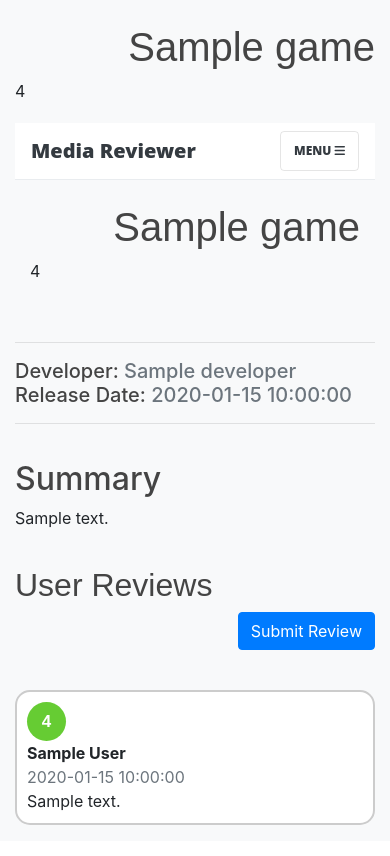
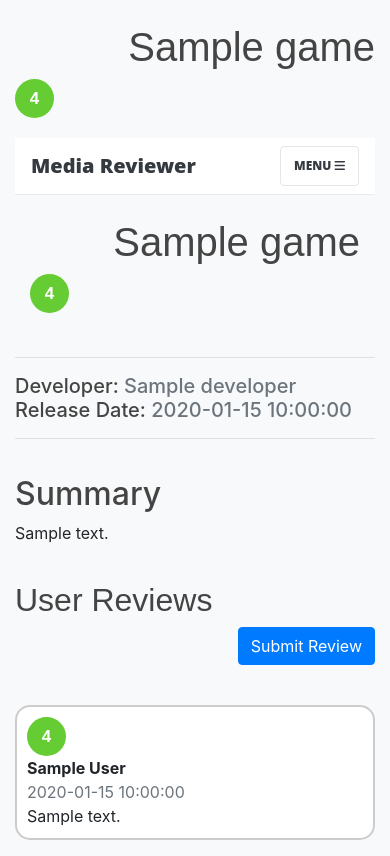
Before and after one commit to Code-Institute-Submissions/Jakejamesreid-Media-Reviewer, a Flask app: page /games/1 in a window 390 px wide. Shown: the part 57-913 px from the top of the page. Before the commit the page ends 882 px from the top, so only its background shows below. Run offline with Flask 2, Linux system fonts and the light colour scheme; a database or web service that is not in the repository returns one stand-in record (values such as "Sample title"); some libraries are stand-ins or nearby versions.

Commit message:
Minor fixes

```diff
--- a/app.py
+++ b/app.py
@@ -28,7 +28,7 @@ def calculateMediaRating(collection):
         for rating in media['review']:
             overall_rating+=rating['rating']
         media['overall_rating'] = overall_rating/len(media['review'])
-        mongo.db[collection].update_one({'name': media['name']},{'$set':{'overall_rating': media['overall_rating']}})
+        mongo.db[collection].update_one({'name': media['name']},{'$set':{'overall_rating': int(media['overall_rating'])}})
 
     return media_posts
 
--- a/templates/media.html
+++ b/templates/media.html
@@ -24,8 +24,8 @@
             <div class="heading col-sm-8 text-right">
                 <h1>{{ media.name }} </h1>
             </div>
-            <div class="review_grade col-sm-4">
-                <div class="user_rating positive">{{ media.overall_rating }}</div>
+            <div class="review-grade col-sm-4">
+                <div class="user-rating positive">{{ media.overall_rating }}</div>
             </div>
         </div>
     </div>
```
